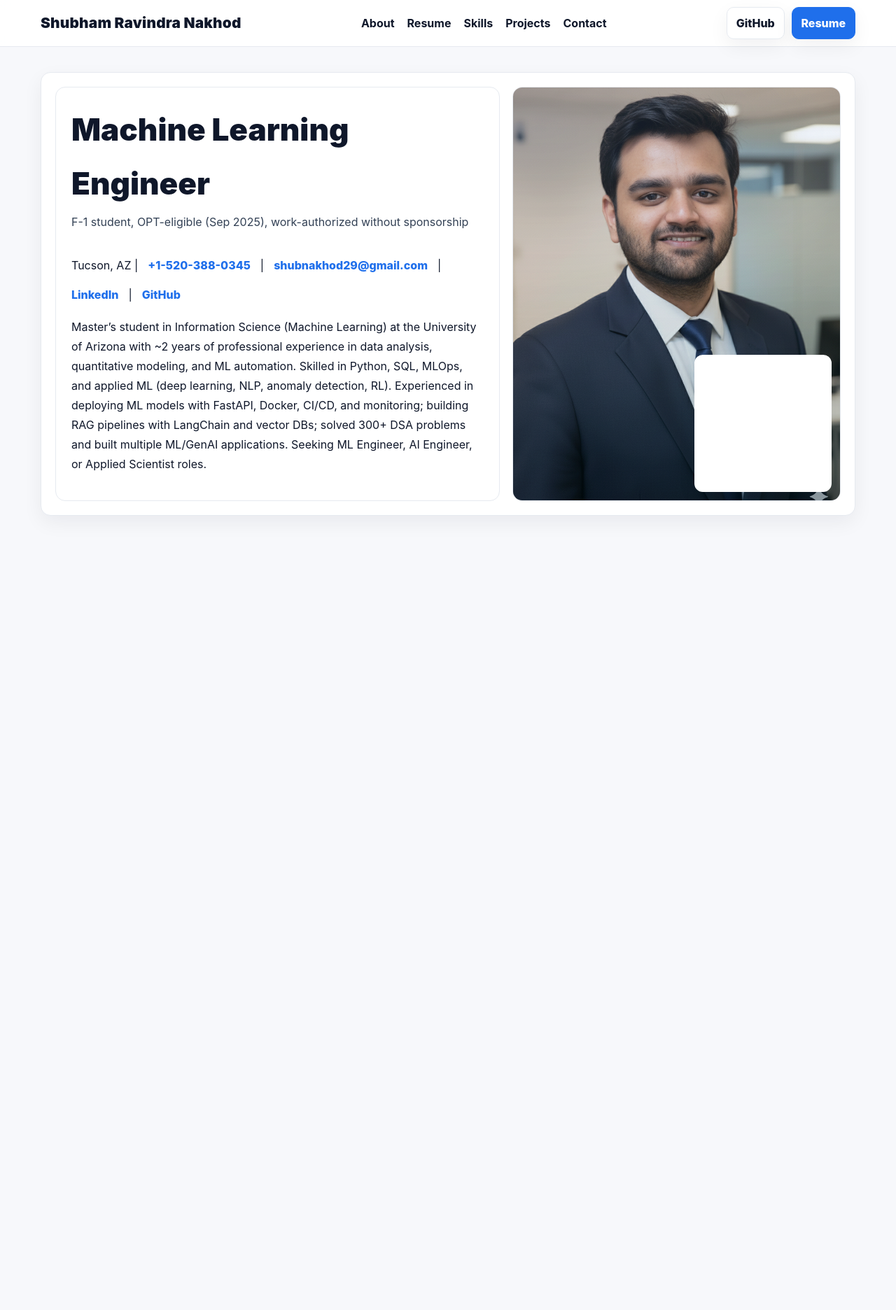
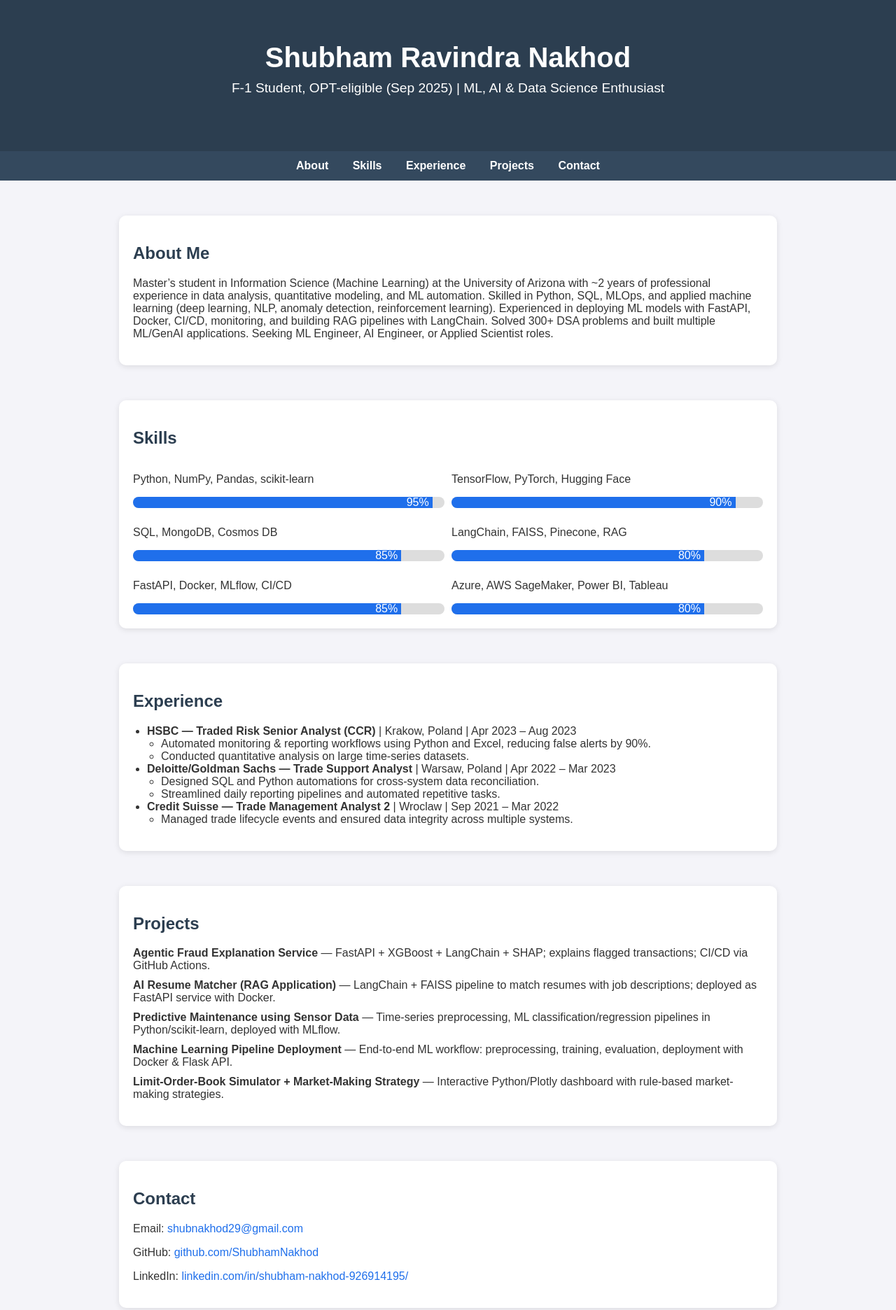
Before and after one commit to ShubhamNakhod/shubham-nakhod.github.io, a plain HTML site: page index.html in a window 1280 px wide. Shown: the top 1872 px of the page at 70% size. Before the commit the page ends 800 px from the top, so only its background shows below. Drawn offline with Linux system fonts and the light colour scheme.

Commit message:
index.html

```diff
--- a/index.html
+++ b/index.html
@@ -1,165 +1,125 @@
 <!DOCTYPE html>
 <html lang="en">
 <head>
-<meta charset="utf-8" />
-<meta name="viewport" content="width=device-width, initial-scale=1" />
+  <meta charset="UTF-8" />
+  <meta name="viewport" content="width=device-width, initial-scale=1.0" />
   <title>Shubham Ravindra Nakhod — ML Engineer</title>
-<meta name="description" content="Shubham Ravindra Nakhod — Machine Learning Engineer, F-1 OPT-eligible, ML/AI, MLOps, Applied ML." />
-<link rel="icon" href="favicon.ico" />
   <style>
-:root{
-  --bg:#f7f8fb; --pane:#ffffff; --ink:#0f172a; --muted:#5b6577; --line:#e6eaf0;
-  --brand:#1f6feb; --brand2:#0ea5e9; --good:#16a34a; --chip:#eef4ff; --chip-ink:#1e3a8a; --chip-brd:#dbe7ff;
-  --max:1200px; --shadow:0 10px 28px rgba(16,24,40,.06); --radius:14px;
-}
-*{box-sizing:border-box}
-html{scroll-behavior:smooth}
-body{margin:0;font-family:Inter,system-ui,-apple-system,Segoe UI,Roboto,Helvetica,Arial,sans-serif;background:var(--bg);color:var(--ink);line-height:1.75;-webkit-font-smoothing:antialiased}
-img{display:block;max-width:100%}
-a{color:var(--brand);text-decoration:none}
-a:hover{text-decoration:underline}
-h1,h2,h3,h4{margin:0;font-weight:900}
-
-/* ========== NAV ========== */
-.nav{
-  position:sticky;top:0;z-index:50;
-  backdrop-filter:saturate(140%) blur(8px);
-  background:rgba(255,255,255,.9);border-bottom:1px solid var(--line);
-}
-.nav-inner{max-width:var(--max);margin:auto;display:flex;align-items:center;justify-content:space-between;gap:16px;padding:10px 18px}
-.brand{font-weight:900;letter-spacing:.2px;font-size:1.3rem}
-.links{display:flex;gap:18px;flex-wrap:wrap}
-.links a{color:inherit;text-decoration:none;font-weight:700}
-.links a:hover{color:var(--brand)}
-.cta-nav{display:flex;gap:10px;flex-wrap:wrap}
-.btn{display:inline-block;border:1px solid var(--line);background:#fff;border-radius:10px;padding:.5rem .8rem;font-weight:800;text-decoration:none;box-shadow:var(--shadow);color:var(--ink)}
-.btn.primary{background:var(--brand);border-color:var(--brand);color:#fff}
-.btn:hover{text-decoration:none;filter:brightness(1.03)}
-
-/* ========== PAGE SHELL ========== */
-.wrap{max-width:var(--max);margin:auto;padding:24px 18px}
-section{margin:26px 0}
-.card{background:var(--pane);border:1px solid var(--line);border-radius:var(--radius);box-shadow:var(--shadow);padding:20px}
-.section-title{margin:0 0 12px 0;font-size:1.35rem;font-weight:800;letter-spacing:.2px;color:#0f172a}
-
-/* ========== HERO ========== */
-.hero{margin-top:12px}
-.hero-card{display:grid;grid-template-columns:1.15fr .85fr;gap:18px}
-@media (max-width:960px){.hero-card{grid-template-columns:1fr}}
-.hero-left{display:grid;gap:8px;padding:22px;border:1px solid var(--line);border-radius:var(--radius)}
-.hero-right{position:relative;min-height:280px;border-radius:var(--radius);overflow:hidden;border:1px solid var(--line)}
-.hero-right::before{
-  content:"";position:absolute;inset:0;
-  background:
-    linear-gradient(180deg,rgba(255,255,255,.08),rgba(0,0,0,.18)),
-    radial-gradient(1200px 520px at 8% 10%, rgba(31,111,235,.12), transparent 60%),
-    radial-gradient(1200px 520px at 92% 90%, rgba(14,165,233,.12), transparent 60%),
-    url('Photo.png') center/cover no-repeat;
-}
-.hero-photo{position:absolute;right:12px;bottom:12px;width:min(42%,220px);aspect-ratio:1/1;border-radius:12px;border:3px solid #fff;box-shadow:var(--shadow);overflow:hidden;background:#fff}
-.hero-photo img{width:100%;height:100%;object-fit:cover;object-position:center 10%}
-.title{font-size:clamp(28px,4vw,44px);font-weight:900}
-.subtitle{color:#334155;margin-top:2px}
-.contact-line{display:flex;flex-wrap:wrap;gap:14px;margin-top:10px}
-.contact-line a{font-weight:800}
-
-/* ========== HIGHLIGHTS ========== */
-.highlights{display:grid;grid-template-columns:repeat(4,1fr);gap:12px}
-@media (max-width:900px){.highlights{grid-template-columns:1fr 1fr}}
-.hl{border:1px solid var(--line);border-radius:12px;padding:14px;background:#fff;text-align:center}
-.hl .n{font-size:1.4rem;font-weight:900}
-.hl .m{color:var(--muted)}
-
-/* ========== RESUME TABS ========== */
-.tabs{display:flex;gap:8px;flex-wrap:wrap}
-.tab{border:1px solid var(--line);background:#fff;border-radius:999px;padding:.35rem .8rem;font-weight:800;cursor:pointer}
-.tab.active{background:var(--brand);border-color:var(--brand);color:#fff}
-.panels{position:relative}
-.panel{display:none}
-.panel.active{display:grid}
-.resume-grid{display:grid;grid-template-columns:1fr 1fr;gap:14px}
-@media (max-width:900px){.resume-grid{grid-template-columns:1fr}}
-.entry{position:relative;border:1px solid var(--line);border-radius:12px;background:#fff;padding:14px 14px 14px 26px}
-.entry::before{content:"";position:absolute;left:12px;top:16px;bottom:16px;width:2px;background:var(--line)}
-.dot{position:absolute;left:6px;top:16px;width:12px;height:12px;border-radius:50%;background:var(--brand)}
-.entry h3{margin:.1rem 0}
-.entry .meta{font-size:.92rem;color:var(--muted);margin-bottom:6px}
-
-/* ========== SKILLS ========== */
-.skills-grid{display:grid;grid-template-columns:repeat(3,1fr);gap:14px}
-@media (max-width:980px){.skills-grid{grid-template-columns:1fr 1fr}}
-@media (max-width:640px){.skills-grid{grid-template-columns:1fr}}
-.s-card{border:1px solid var(--line);border-radius:12px;background:#fff;padding:14px}
-.skill{margin:10px 0}
-.label{display:flex;justify-content:space-between;font-weight:800}
-.bar{height:10px;border:1px solid var(--line);background:#f2f4f8;border-radius:999px;overflow:hidden}
-.fill{height:100%;background:linear-gradient(90deg,var(--brand),var(--brand2));width:0%}
-
-/* ========== PROJECTS ========== */
-.filter-row{display:flex;gap:8px;flex-wrap:wrap;margin-bottom:10px}
-.pill{background:var(--chip);border:1px solid var(--chip-brd);color:var(--chip-ink);border-radius:999px;padding:.28rem .7rem;font-weight:800;cursor:pointer}
-.pill.active{outline:2px solid var(--brand);outline-offset:2px}
-.grid{display:grid;gap:14px;grid-template-columns:repeat(3,1fr)}
-@media (max-width:1100px){.grid{grid-template-columns:repeat(2,1fr)}}
-@media (max-width:720px){.grid{grid-template-columns:1fr}}
-.proj{border:1px solid var(--line);border-radius:12px;background:#fff;display:flex;flex-direction:column;overflow:hidden}
-.thumb{aspect-ratio:16/9;background:#e9eef8;width:100%;object-fit:cover}
-.pbody{padding:14px;display:flex;gap:.5rem;flex-direction:column}
-.pbody h3{font-size:1.04rem;margin:.1rem 0}
-.open{margin-top:auto}
-.open a{font-weight:800}
-
-/* ========== CONTACT ========== */
-.contact-grid{display:grid;grid-template-columns:1fr 1fr;gap:14px}
-@media (max-width:820px){.contact-grid{grid-template-columns:1fr}}
-.c-card{border:1px solid var(--line);border-radius:12px;background:#fff;padding:14px}
-footer{text-align:center;color:var(--muted);padding:24px}
-
-/* Accessibility focus */
-:focus-visible{outline:2px solid var(--brand);outline-offset:2px;border-radius:8px}
+    body {font-family: Arial, sans-serif; margin:0; padding:0; background:#f4f4f9; color:#333;}
+    a {color:#1f6feb; text-decoration:none;}
+    a:hover {text-decoration:underline;}
+    header {background:#2c3e50; color:white; padding:60px 20px; text-align:center;}
+    header h1 {margin:0; font-size:2.5em;}
+    header p {margin-top:10px; font-size:1.2em;}
+    nav {background:#34495e; padding:12px; text-align:center;}
+    nav a {color:white; margin:0 15px; font-weight:bold;}
+    section {max-width:900px; margin:50px auto; padding:20px; background:white; border-radius:10px; box-shadow:0 2px 8px rgba(0,0,0,0.1);}
+    section h2 {color:#2c3e50;}
+    ul {padding-left:20px;}
+    footer {background:#2c3e50; color:white; text-align:center; padding:20px; margin-top:50px;}
+    .skills {display:grid; grid-template-columns:1fr 1fr; gap:10px;}
+    .skill-bar {background:#ddd; border-radius:8px; overflow:hidden; height:16px;}
+    .skill-bar-fill {height:100%; background:#1f6feb; text-align:right; color:white; padding-right:5px; line-height:16px;}
+    .projects ul {list-style-type:none; padding:0;}
+    .projects li {margin-bottom:10px;}
   </style>
 </head>
 <body>
 
-<!-- NAV -->
-<nav class="nav" aria-label="Primary">
-  <div class="nav-inner">
-    <div class="brand">Shubham Ravindra Nakhod</div>
-    <div class="links">
+<header>
+  <h1>Shubham Ravindra Nakhod</h1>
+  <p>F-1 Student, OPT-eligible (Sep 2025) | ML, AI & Data Science Enthusiast</p>
+</header>
+
+<nav>
   <a href="#about">About</a>
-      <a href="#resume">Resume</a>
   <a href="#skills">Skills</a>
+  <a href="#experience">Experience</a>
   <a href="#projects">Projects</a>
   <a href="#contact">Contact</a>
+</nav>
+
+<section id="about">
+  <h2>About Me</h2>
+  <p>
+    Master’s student in Information Science (Machine Learning) at the University of Arizona with ~2 years of professional experience in data analysis, quantitative modeling, and ML automation. Skilled in Python, SQL, MLOps, and applied machine learning (deep learning, NLP, anomaly detection, reinforcement learning). Experienced in deploying ML models with FastAPI, Docker, CI/CD, monitoring, and building RAG pipelines with LangChain. Solved 300+ DSA problems and built multiple ML/GenAI applications. Seeking ML Engineer, AI Engineer, or Applied Scientist roles.
+  </p>
+</section>
+
+<section id="skills">
+  <h2>Skills</h2>
+  <div class="skills">
+    <div>
+      <p>Python, NumPy, Pandas, scikit-learn</p>
+      <div class="skill-bar"><div class="skill-bar-fill" style="width:95%;">95%</div></div>
     </div>
-    <div class="cta-nav">
-      <a class="btn" href="https://github.com/ShubhamNakhod" target="_blank">GitHub</a>
-      <a class="btn primary" href="resume.pdf" target="_blank">Resume</a>
+    <div>
+      <p>TensorFlow, PyTorch, Hugging Face</p>
+      <div class="skill-bar"><div class="skill-bar-fill" style="width:90%;">90%</div></div>
+    </div>
+    <div>
+      <p>SQL, MongoDB, Cosmos DB</p>
+      <div class="skill-bar"><div class="skill-bar-fill" style="width:85%;">85%</div></div>
+    </div>
+    <div>
+      <p>LangChain, FAISS, Pinecone, RAG</p>
+      <div class="skill-bar"><div class="skill-bar-fill" style="width:80%;">80%</div></div>
+    </div>
+    <div>
+      <p>FastAPI, Docker, MLflow, CI/CD</p>
+      <div class="skill-bar"><div class="skill-bar-fill" style="width:85%;">85%</div></div>
+    </div>
+    <div>
+      <p>Azure, AWS SageMaker, Power BI, Tableau</p>
+      <div class="skill-bar"><div class="skill-bar-fill" style="width:80%;">80%</div></div>
     </div>
   </div>
-</nav>
+</section>
 
-<div class="wrap">
+<section id="experience">
+  <h2>Experience</h2>
+  <ul>
+    <li><b>HSBC — Traded Risk Senior Analyst (CCR)</b> | Krakow, Poland | Apr 2023 – Aug 2023
+      <ul>
+        <li>Automated monitoring & reporting workflows using Python and Excel, reducing false alerts by 90%.</li>
+        <li>Conducted quantitative analysis on large time-series datasets.</li>
+      </ul>
+    </li>
+    <li><b>Deloitte/Goldman Sachs — Trade Support Analyst</b> | Warsaw, Poland | Apr 2022 – Mar 2023
+      <ul>
+        <li>Designed SQL and Python automations for cross-system data reconciliation.</li>
+        <li>Streamlined daily reporting pipelines and automated repetitive tasks.</li>
+      </ul>
+    </li>
+    <li><b>Credit Suisse — Trade Management Analyst 2</b> | Wroclaw | Sep 2021 – Mar 2022
+      <ul>
+        <li>Managed trade lifecycle events and ensured data integrity across multiple systems.</li>
+      </ul>
+    </li>
+  </ul>
+</section>
 
-<!-- HERO -->
-<section class="hero">
-  <div class="card hero-card">
-    <div class="hero-left">
-      <div>
-        <h1 class="title">Machine Learning Engineer</h1>
-        <p class="subtitle">F-1 student, OPT-eligible (Sep 2025), work-authorized without sponsorship</p>
-      </div>
-      <div class="contact-line">
-        Tucson, AZ |
-        <a href="tel:+15203880345">+1-520-388-0345</a> |
-        <a href="mailto:shubnakhod29@gmail.com">shubnakhod29@gmail.com</a> |
-        <a href="https://www.linkedin.com/in/shubham-nakhod-926914195/" target="_blank">LinkedIn</a> |
-        <a href="https://github.com/ShubhamNakhod" target="_blank">GitHub</a>
-      </div>
-      <p class="muted" style="margin-top:10px;">
-        Master’s student in Information Science (Machine Learning) at the University of Arizona with ~2 years of professional experience in data analysis, quantitative modeling, and ML automation. Skilled in Python, SQL, MLOps, and applied ML (deep learning, NLP, anomaly detection, RL). Experienced in deploying ML models with FastAPI, Docker, CI/CD, and monitoring; building RAG pipelines with LangChain and vector DBs; solved 300+ DSA problems and built multiple ML/GenAI applications. Seeking ML Engineer, AI Engineer, or Applied Scientist roles.
-      </p>
-    </div>
-    <div class="hero-right">
-      <div class="hero-photo" aria-hidden="true">
-        <img src="Photo.png"
+<section id="projects" class="projects">
+  <h2>Projects</h2>
+  <ul>
+    <li><b>Agentic Fraud Explanation Service</b> — FastAPI + XGBoost + LangChain + SHAP; explains flagged transactions; CI/CD via GitHub Actions.</li>
+    <li><b>AI Resume Matcher (RAG Application)</b> — LangChain + FAISS pipeline to match resumes with job descriptions; deployed as FastAPI service with Docker.</li>
+    <li><b>Predictive Maintenance using Sensor Data</b> — Time-series preprocessing, ML classification/regression pipelines in Python/scikit-learn, deployed with MLflow.</li>
+    <li><b>Machine Learning Pipeline Deployment</b> — End-to-end ML workflow: preprocessing, training, evaluation, deployment with Docker & Flask API.</li>
+    <li><b>Limit-Order-Book Simulator + Market-Making Strategy</b> — Interactive Python/Plotly dashboard with rule-based market-making strategies.</li>
+  </ul>
+</section>
+
+<section id="contact">
+  <h2>Contact</h2>
+  <p>Email: <a href="mailto:shubnakhod29@gmail.com">shubnakhod29@gmail.com</a></p>
+  <p>GitHub: <a href="https://github.com/ShubhamNakhod" target="_blank">github.com/ShubhamNakhod</a></p>
+  <p>LinkedIn: <a href="https://linkedin.com/in/shubham-nakhod-926914195/" target="_blank">linkedin.com/in/shubham-nakhod-926914195/</a></p>
+</section>
+
+<footer>
+  <p>© 2025 Shubham Ravindra Nakhod | Built with ❤️ on GitHub Pages</p>
+</footer>
+
+</body>
+</html>
```
Lines whose indentation alone changed are shown as unchanged.
